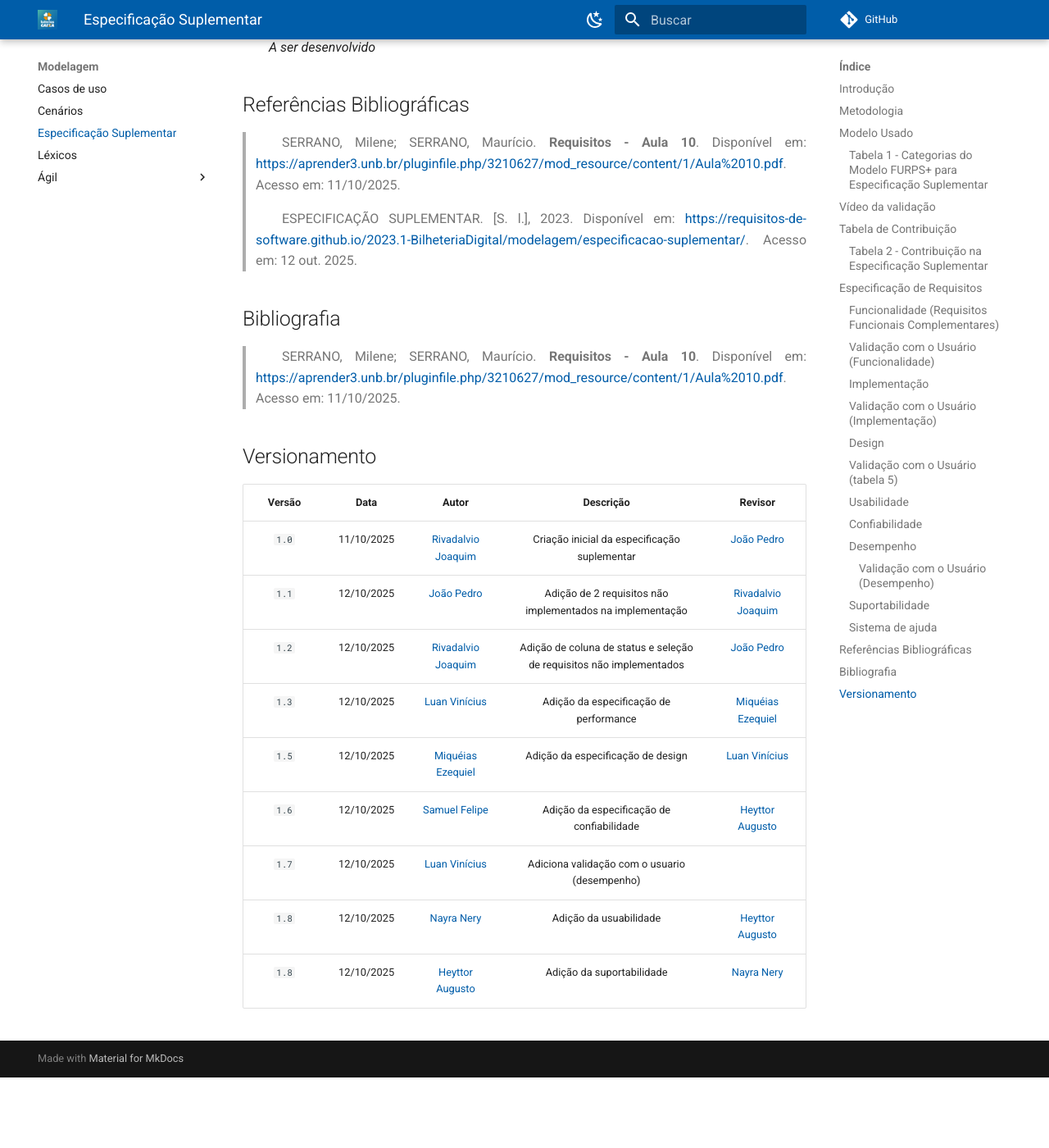
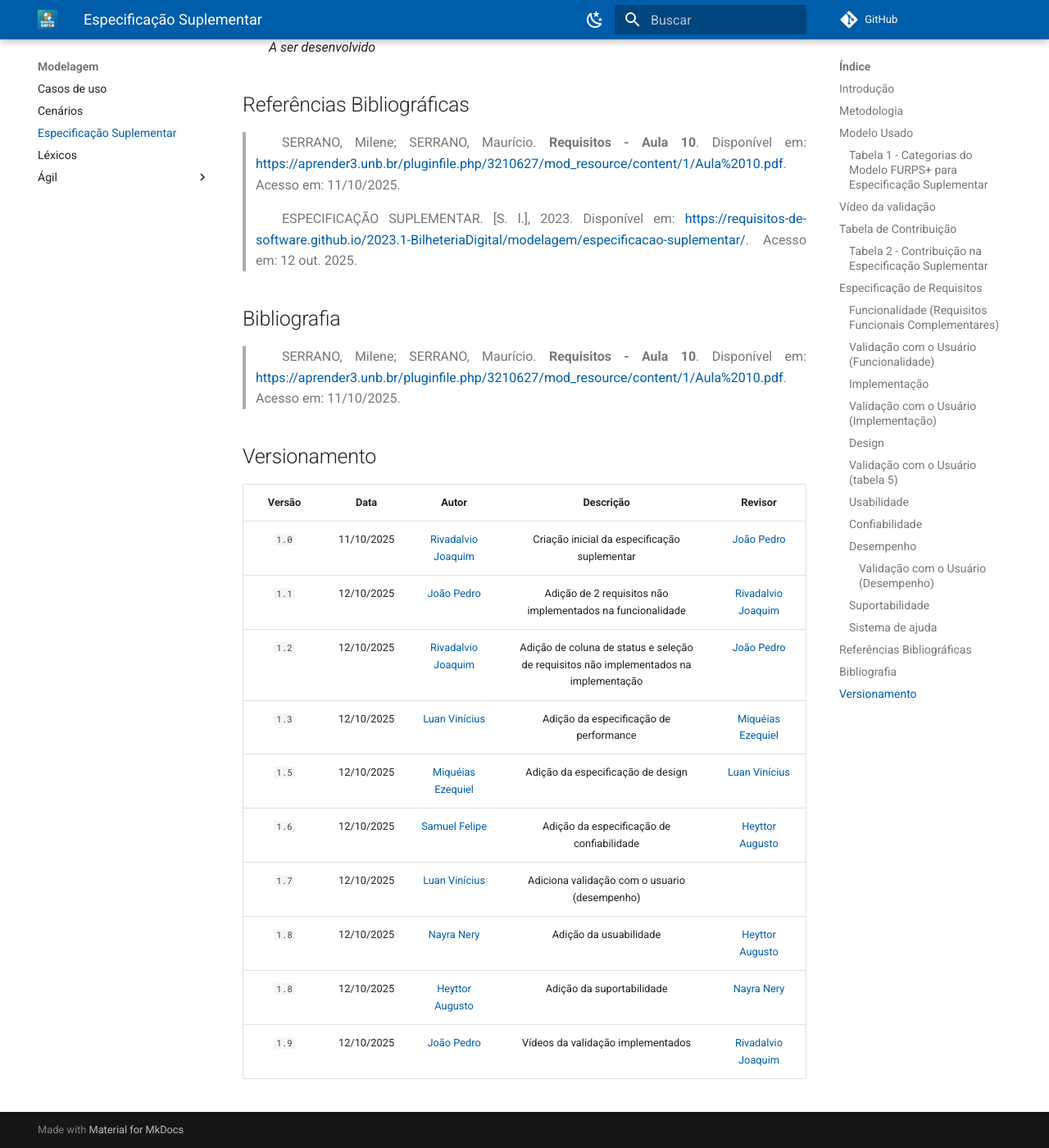
Before and after one commit to Requisitos-de-Software/2025.2-LoteriasCaixa, an MkDocs documentation site: the page built from docs/Modelagem/Especificação Suplementar.md, in a window 1280 px wide and 1400 px high, scrolled down 10411 px. Shown: the whole window at 82% size. Built offline with MkDocs 1.6.1 and Material for MkDocs 9.7.7, drawn with Linux system fonts in a browser that asks for light colours; comment, search, counter and statistics services are not loaded; before the commit the page ends 11725 px from its top, so only the background shows below that.

Commit message:
[FIX] Vídeos como implementação e não como link

```diff
--- a/docs/Modelagem/Especificação Suplementar.md
+++ b/docs/Modelagem/Especificação Suplementar.md
@@ -227,11 +227,12 @@
 | Versão | Data | Autor | Descrição | Revisor |
 |:--------:|:------------:|:---------------------:|:----------------------------------------------:|:---------:|
 | `1.0` | 11/10/2025 | [Rivadalvio Joaquim](https://github.com/RivaFilho) | Criação inicial da especificação suplementar | [João Pedro](https://github.com/Jadequilin) |
-| `1.1` | 12/10/2025 | [João Pedro](https://github.com/Jadequilin) | Adição de 2 requisitos não implementados na implementação | [Rivadalvio Joaquim](https://github.com/RivaFilho) |
-| `1.2` | 12/10/2025 | [Rivadalvio Joaquim](https://github.com/RivaFilho) | Adição de coluna de status e seleção de requisitos não implementados | [João Pedro](https://github.com/Jadequilin) |
+| `1.1` | 12/10/2025 | [João Pedro](https://github.com/Jadequilin) | Adição de 2 requisitos não implementados na funcionalidade | [Rivadalvio Joaquim](https://github.com/RivaFilho) |
+| `1.2` | 12/10/2025 | [Rivadalvio Joaquim](https://github.com/RivaFilho) | Adição de coluna de status e seleção de requisitos não implementados na implementação | [João Pedro](https://github.com/Jadequilin) |
 | `1.3` | 12/10/2025 | [Luan Vinícius](https://github.com/luannvi) | Adição da especificação de performance | [Miquéias Ezequiel](https://github.com/Kael-web7) |
 | ``1.5``    | 12/10/2025 | [Miquéias Ezequiel](https://github.com/Kael-web7) | Adição da especificação de design| [Luan Vinícius](https://github.com/luannvi) |
 | ``1.6`` | 12/10/2025 | [Samuel Felipe](https://github.com/TerminaKng05) | Adição da especificação de confiabilidade | [Heyttor Augusto](https://github.com/H3ytt0r62) |
 | ``1.7`` |  12/10/2025 | [Luan Vinícius](https://github.com/luannvi) | Adiciona validação com o usuario (desempenho) |  |
 | ``1.8`` | 12/10/2025 | [Nayra Nery](https://github.com/NayraNery127) | Adição da usuabilidade | [Heyttor Augusto](https://github.com/H3ytt0r62) |
 | ``1.8`` | 12/10/2025 | [Heyttor Augusto](https://github.com/H3ytt0r62) | Adição da suportabilidade | [Nayra Nery](https://github.com/NayraNery127) |
+| `1.9` | 12/10/2025 | [João Pedro](https://github.com/Jadequilin) | Vídeos da validação implementados | [Rivadalvio Joaquim](https://github.com/RivaFilho) |
```
Also changed, not shown: docs/Modelagem/Cenários.md (+1 -0 lines), docs/Modelagem/Léxicos.md (+1 -0 lines).
